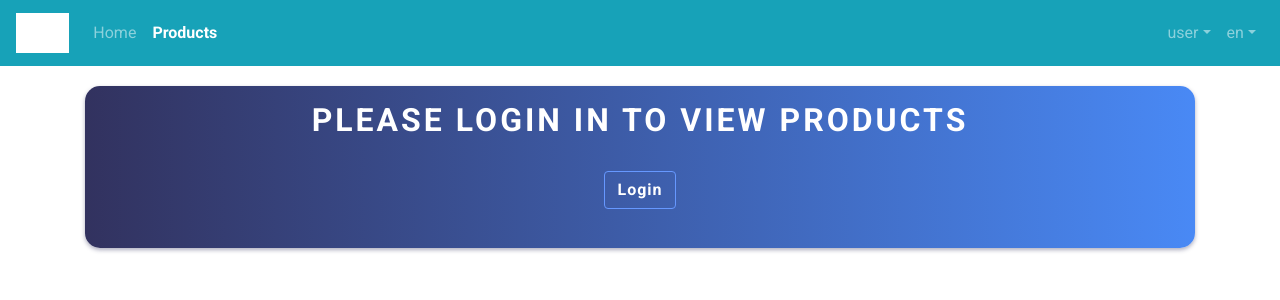
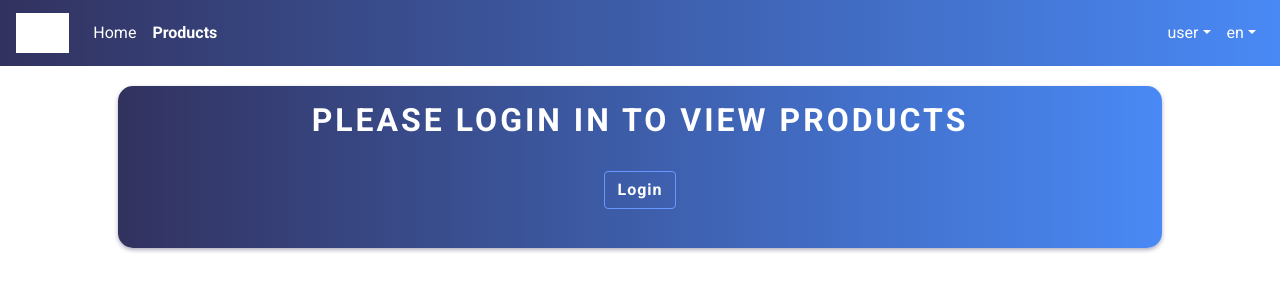
Before and after one commit to serety95/prexle-dashboard, a Vue app: page /#/products in a window 1280 px wide. Shown: the top 300 px of the page. Built offline with nearby package versions, Linux system fonts and the light colour scheme; grey boxes are pictures that could not be loaded.

Commit message:
updating styles

```diff
--- a/src/App.vue
+++ b/src/App.vue
@@ -41,18 +41,25 @@ export default {
   -webkit-font-smoothing: antialiased;
   -moz-osx-font-smoothing: grayscale;
   text-align: center;
-  color: #2c3e50;
+
 }
-.nav-link.router-link-exact-active{
+.nav-link {
+  color: white !important;
+  &.router-link-exact-active {
     font-weight: 700;
-    color: white !important;
+
+  }
 }
 .dropdown-item.router-link-exact-active {
   background-color: #32325f;
   color: white;
   font-weight: 700;
 }
-
+.dropdown-item.active{
+  background-color: #32325f !important;
+  color: white;
+  font-weight: 700;
+}
 .page-title {
   background: linear-gradient(to right, #32325f 0%, #4989f5 100%);
   border-radius: 15px;
--- a/src/components/HeaderComponent.vue
+++ b/src/components/HeaderComponent.vue
@@ -1,5 +1,5 @@
 <template>
-  <b-navbar sticky toggleable="lg" type="dark" variant="info">
+  <b-navbar sticky toggleable="lg" >
     <b-navbar-brand href="#"
       ><img src="https://prexle.com/wp-content/themes/prexle/images/logo.svg" alt="" srcset=""
     /></b-navbar-brand>
@@ -71,6 +71,16 @@ export default {
 };
 </script>
 <style lang="scss">
+.navbar{
+
+  background: linear-gradient(to right, #32325f 0%, #4989f5 100%);
+  .navbar-toggler {
+    border-color: white !important;
+    .navbar-toggler-icon {
+       filter: brightness(0) invert(1);
+    }
+}
+}
 .navbar-collapse{
   justify-content: space-between;
 }
--- a/src/views/ProductsListView.vue
+++ b/src/views/ProductsListView.vue
@@ -7,7 +7,7 @@
       <div v-for="card in productsList" v-bind:key="card._id" class="col-xl-3 col-lg-3 col-md-4 col-sm-6 col-12 my-2">
         <ProductCard :cardData="card"></ProductCard>
       </div>
-      <div class="col-xl-3 col-lg-3 col-md-4 col-sm-6 col-12 my-2">
+      <div class="col-xl-3 col-lg-3 col-md-4 col-sm-6 col-12 my-4">
         <div @click="addProduct" class="card add-product-card">
           <span>add new product</span>
           <font-awesome-icon icon="fa-solid fa-square-plus" size="6x" />
@@ -51,8 +51,14 @@ export default {
 </script>
 <style scoped lang="scss">
 .card {
-  height: 400px;
-  border: 2px solid #32325f77;
+  height: 380px;
+  border: none;
+  box-shadow: 0 2px 4px 0 rgba(50, 50, 95, 0.4);
+  transition: 0.3s;
+  border-radius: 20px;
+  &:hover {
+    box-shadow: 0 4px 8px 0 rgba(50, 50, 95, 0.4);
+  }
   &.add-product-card {
     display: flex;
     flex-direction: column;
--- a/src/views/ProductsView.vue
+++ b/src/views/ProductsView.vue
@@ -1,6 +1,6 @@
 <template>
   <section id="productsPage">
-    <div class="container">
+    <div class="container px-5">
       <div v-if="!isLoggedIn" class="page-title">
         <h2>please login in to view products</h2>
         <button class="btn btn-outline-primary my-4" v-if="!isLoggedIn" @click="login">Login</button>
```
